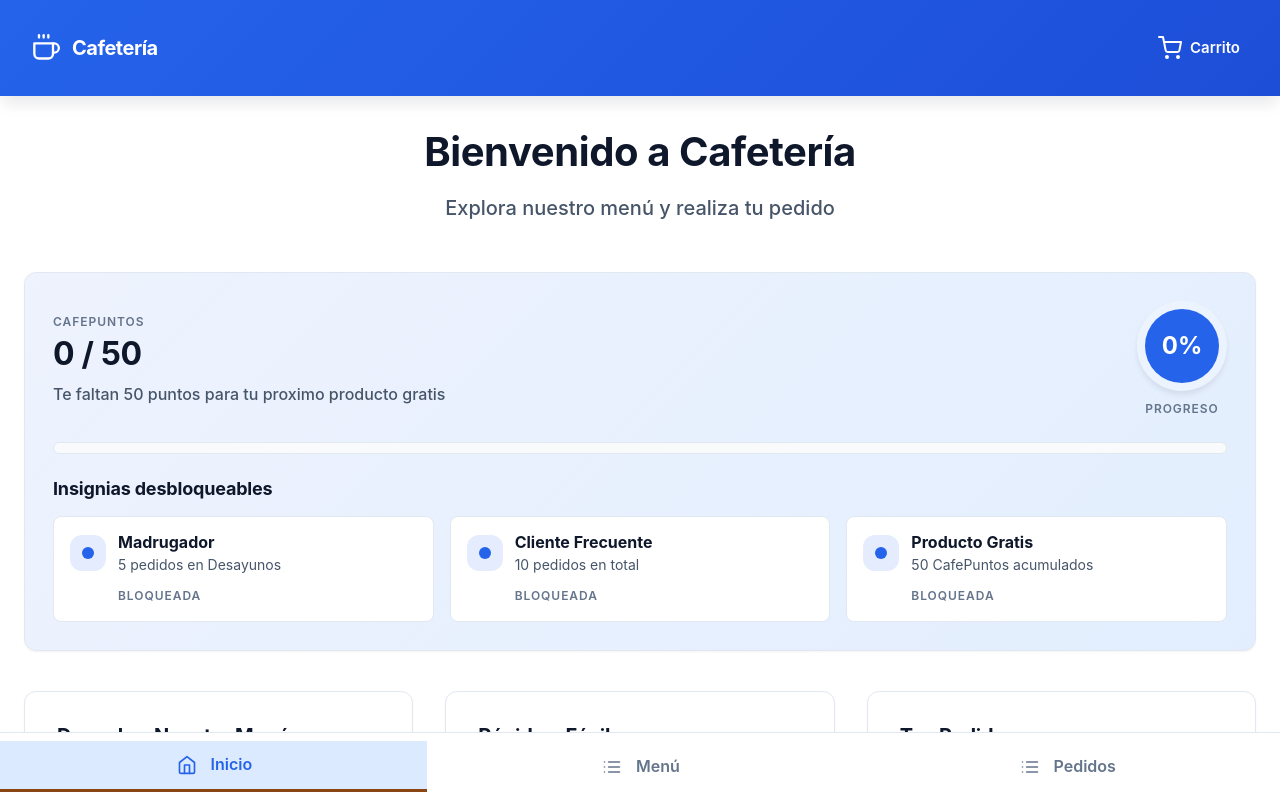
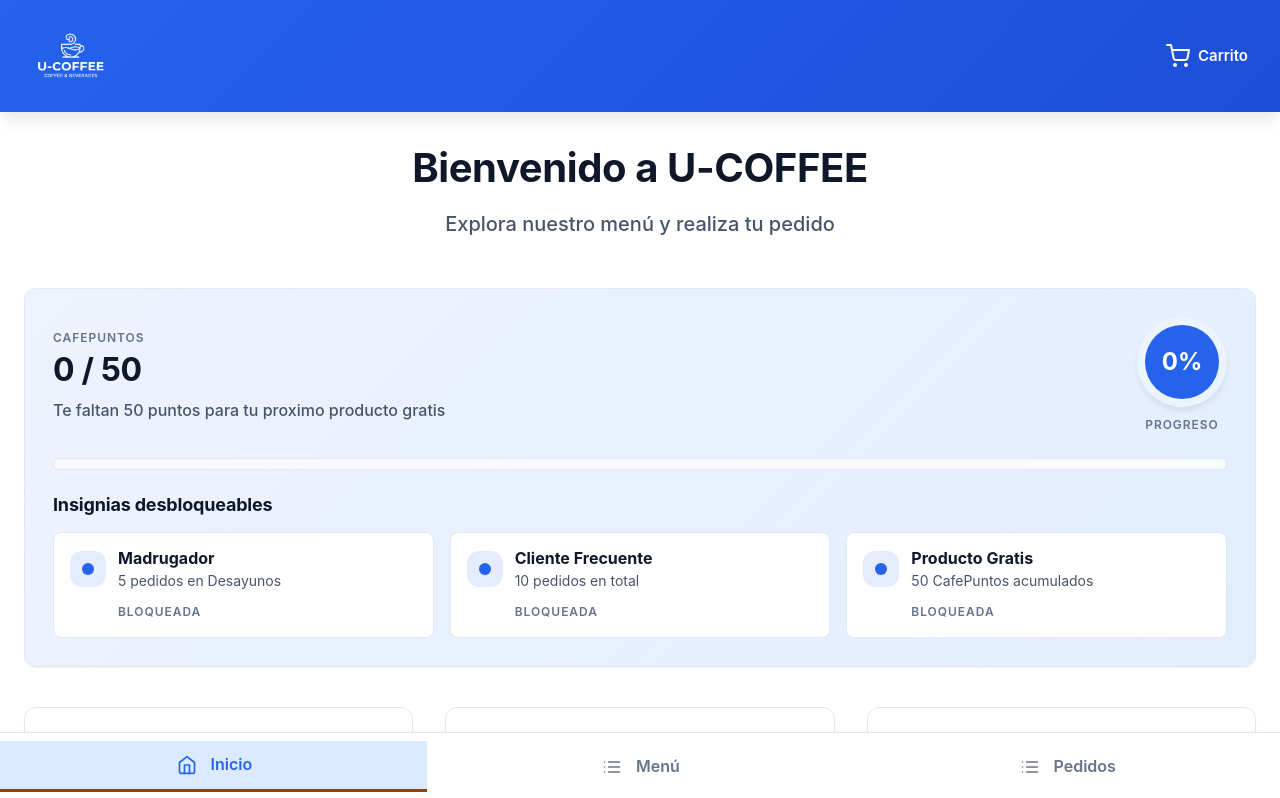
Before and after one commit to TheEdu28/cafeteria-pwa, a React (Vite) app: page / in a window 1280 px wide. Shown: the top 798 px of the page. Built offline with nearby package versions, Linux system fonts and the light colour scheme.

Commit message:
agregué el logo

```diff
--- a/src/components/Layout.css
+++ b/src/components/Layout.css
@@ -24,13 +24,13 @@
   max-width: 1280px;
   margin: 0 auto;
   width: 100%;
-  padding: 1rem 1.5rem;
+  padding: 0.5rem 0.75rem;
   gap: 1rem;
 }
 
 @media (max-width: 768px) {
   .navbar-content {
-    padding: 0.875rem 1rem;
+    padding: 0.5rem 0.5rem;
   }
 }
 
@@ -52,6 +52,23 @@
 
 .logo-icon {
   flex-shrink: 0;
+}
+
+/* Logo image (replace /logo.png in public/) */
+.logo-img {
+  width: 96px;
+  max-height: 96px;
+  height: auto;
+  display: block;
+  border-radius: 6px;
+  object-fit: contain;
+}
+
+@media (max-width: 640px) {
+  .logo-img {
+    width: 56px;
+    max-height: 56px;
+  }
 }
 
 .logo-text {
@@ -298,7 +315,7 @@
 /* Responsive: desktop */
 @media (min-width: 768px) {
   .navbar-content {
-    padding: 1.5rem;
+    padding: 0.75rem 1rem;
   }
 
   .main-content {
--- a/src/components/Layout.jsx
+++ b/src/components/Layout.jsx
@@ -2,7 +2,6 @@ import { Link, useLocation } from 'react-router-dom'
 import { useContext } from 'react'
 import { CartContext } from '../context/CartContext'
 import {
-  CoffeeIcon,
   ShoppingCartIcon,
   HomeIcon,
   MenuIcon,
@@ -21,9 +20,8 @@ const Layout = ({ children }) => {
       {/* Navbar superior */}
       <header className="navbar" role="banner">
         <nav className="navbar-content" aria-label="Navegación principal">
-          <Link to="/" className="navbar-logo" aria-label="Cafetería PWA - Inicio">
-            <CoffeeIcon size={28} className="logo-icon" />
-            <span className="logo-text">Cafetería</span>
+          <Link to="/" className="navbar-logo" aria-label="U-COFFEE - Inicio">
+            <img src="/ImagenesMenu/Logo.png" alt="U-COFFEE logo" className="logo-img" />
           </Link>
           <div className="navbar-spacer"></div>
           <Link to="/cart" className="navbar-cart" aria-label={`Carrito${itemCount > 0 ? ` con ${itemCount} artículos` : ''}`}>
--- a/src/pages/Home.jsx
+++ b/src/pages/Home.jsx
@@ -6,7 +6,7 @@ const Home = () => {
   return (
     <div className="home-container">
       <header className="home-header">
-        <h1>Bienvenido a Cafetería</h1>
+        <h1>Bienvenido a U-COFFEE</h1>
         <p className="home-subtitle">Explora nuestro menú y realiza tu pedido</p>
       </header>
 
--- a/src/pages/Menu.jsx
+++ b/src/pages/Menu.jsx
@@ -40,7 +40,7 @@ const Menu = () => {
   return (
     <div className="menu-container">
       <header className="menu-header">
-        <h1 className="menu-title">Menú Restaurante</h1>
+        <h1 className="menu-title">Menú</h1>
         <p className="menu-subtitle">Selecciona tu categoría favorita</p>
       </header>
 
```
Also changed, not shown: public/ImagenesMenu/Logo.png (added).
